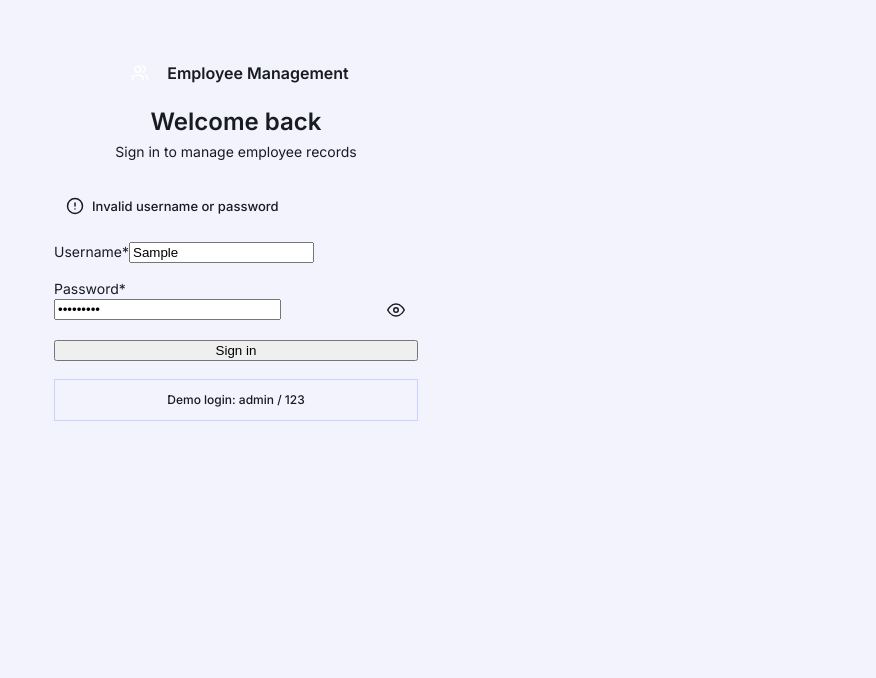
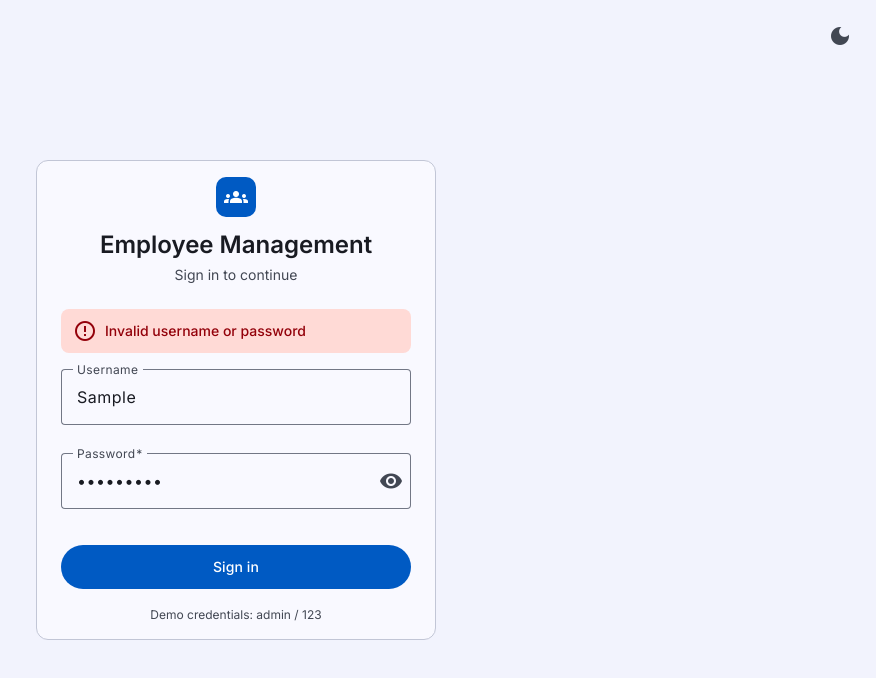
Before and after one commit to hadisuria/employee-management, an Angular app: page /login in a window 1280 px wide. Both pictures are taken after typing "Sample", "Sample123" into the empty fields and a click on the button "Sign in". Shown: the top 678 px of the page, without its empty margins (404-1280 px from the left). Built offline with nearby package versions, Linux system fonts and the light colour scheme.

Commit message:
refactor(login): center login vertically with angular material and theme toggle

```diff
--- a/src/app/features/login/login.html
+++ b/src/app/features/login/login.html
@@ -1,140 +1,83 @@
+<button
+  matIconButton
+  type="button"
+  class="theme-corner-btn"
+  [matTooltip]="theme.isDark() ? 'Switch to light mode' : 'Switch to dark mode'"
+  [attr.aria-label]="theme.isDark() ? 'Switch to light mode' : 'Switch to dark mode'"
+  (click)="theme.toggle($event)"
+>
+  <mat-icon>{{ theme.isDark() ? 'light_mode' : 'dark_mode' }}</mat-icon>
+</button>
+
 <div class="login-page">
-  <section class="surface-card login-card" aria-labelledby="login-heading">
+  <mat-card appearance="outlined" class="login-card" aria-labelledby="login-heading">
+    <mat-card-content class="card-body">
       <div class="login-header">
-      <div class="brand-row">
-        <span class="brand-badge" aria-hidden="true">
-          <svg
-            width="18"
-            height="18"
-            viewBox="0 0 24 24"
-            fill="none"
-            stroke="currentColor"
-            stroke-width="2"
-            stroke-linecap="round"
-            stroke-linejoin="round"
-          >
-            <path d="M16 21v-2a4 4 0 0 0-4-4H6a4 4 0 0 0-4 4v2" />
-            <circle cx="9" cy="7" r="4" />
-            <path d="M22 21v-2a4 4 0 0 0-3-3.87" />
-            <path d="M16 3.13a4 4 0 0 1 0 7.75" />
-          </svg>
+        <span class="brand-mark" aria-hidden="true">
+          <mat-icon>groups</mat-icon>
         </span>
-        <span class="brand-title">Employee Management</span>
-      </div>
-
-      <h1 id="login-heading" class="login-title">Welcome back</h1>
-      <p class="login-subtitle">Sign in to manage employee records</p>
+        <h1 id="login-heading" class="login-title">Employee Management</h1>
+        <p class="login-subtitle">Sign in to continue</p>
       </div>
 
       @if (authError()) {
         <div class="alert-error" role="alert">
-        <svg
-          width="18"
-          height="18"
-          viewBox="0 0 24 24"
-          fill="none"
-          stroke="currentColor"
-          stroke-width="2"
-          stroke-linecap="round"
-          stroke-linejoin="round"
-          aria-hidden="true"
-        >
-          <circle cx="12" cy="12" r="10" />
-          <line x1="12" y1="8" x2="12" y2="12" />
-          <line x1="12" y1="16" x2="12.01" y2="16" />
-        </svg>
+          <mat-icon aria-hidden="true">error_outline</mat-icon>
           <span>{{ authError() }}</span>
         </div>
       }
 
       <form class="login-form" [formGroup]="form" (ngSubmit)="onSubmit()" novalidate>
-      <div class="form-field">
-        <label class="field-label" for="login-username">
-          Username<span class="required-star" aria-hidden="true">*</span>
-        </label>
+        <mat-form-field class="full-width">
+          <mat-label>Username</mat-label>
           <input
-          id="login-username"
+            matInput
             type="text"
-          class="field-input"
             formControlName="username"
-          placeholder="Enter your username"
+            placeholder="Enter username"
             autocomplete="username"
-          [class.is-invalid]="form.controls.username.invalid && form.controls.username.touched"
           />
           @if (form.controls.username.touched && form.controls.username.errors?.['required']) {
-          <span class="field-error">Username is required</span>
+            <mat-error>Username is required</mat-error>
           }
-      </div>
+        </mat-form-field>
 
-      <div class="form-field">
-        <label class="field-label" for="login-password">
-          Password<span class="required-star" aria-hidden="true">*</span>
-        </label>
-        <div class="password-wrapper">
+        <mat-form-field class="full-width">
+          <mat-label>Password</mat-label>
           <input
-            id="login-password"
+            matInput
             [type]="showPassword() ? 'text' : 'password'"
-            class="field-input password-input"
             formControlName="password"
-            placeholder="Enter your password"
+            placeholder="Enter password"
             autocomplete="current-password"
-            [class.is-invalid]="form.controls.password.invalid && form.controls.password.touched"
           />
           <button
+            matIconButton
+            matSuffix
             type="button"
-            class="eye-toggle"
             [attr.aria-label]="showPassword() ? 'Hide password' : 'Show password'"
             (click)="togglePassword()"
           >
-            @if (showPassword()) {
-              <svg
-                width="18"
-                height="18"
-                viewBox="0 0 24 24"
-                fill="none"
-                stroke="currentColor"
-                stroke-width="2"
-                stroke-linecap="round"
-                stroke-linejoin="round"
-              >
-                <path
-                  d="M17.94 17.94A10.07 10.07 0 0 1 12 20c-7 0-11-8-11-8a18.45 18.45 0 0 1 5.06-5.94"
-                />
-                <path d="M9.9 4.24A9.12 9.12 0 0 1 12 4c7 0 11 8 11 8a18.5 18.5 0 0 1-2.16 3.19" />
-                <line x1="1" y1="1" x2="23" y2="23" />
-              </svg>
-            } @else {
-              <svg
-                width="18"
-                height="18"
-                viewBox="0 0 24 24"
-                fill="none"
-                stroke="currentColor"
-                stroke-width="2"
-                stroke-linecap="round"
-                stroke-linejoin="round"
-              >
-                <path d="M1 12s4-8 11-8 11 8 11 8-4 8-11 8-11-8-11-8z" />
-                <circle cx="12" cy="12" r="3" />
-              </svg>
+            <mat-icon>{{ showPassword() ? 'visibility_off' : 'visibility' }}</mat-icon>
+          </button>
+          @if (form.controls.password.touched && form.controls.password.errors?.['required']) {
+            <mat-error>Password is required</mat-error>
           }
-          </button>
-        </div>
-        @if (form.controls.password.touched && form.controls.password.errors?.['required']) {
-          <span class="field-error">Password is required</span>
-        }
-      </div>
+        </mat-form-field>
 
-      <button type="submit" class="btn btn-primary submit-btn" [disabled]="submitting()">
+        <button matButton="filled" type="submit" class="submit-btn" [disabled]="submitting()">
           @if (submitting()) {
-          <span class="spinner" aria-hidden="true"></span>
+            <span class="submit-content">
+              <mat-spinner diameter="18" class="submit-spinner" />
               <span>Signing in...</span>
+            </span>
           } @else {
             <span>Sign in</span>
           }
         </button>
       </form>
 
-    <div class="demo-hint">Demo login: admin / 123</div>
-  </section>
+      <p class="demo-hint">Demo credentials: admin / 123</p>
+    </mat-card-content>
+  </mat-card>
 </div>
--- a/src/app/features/login/login.scss
+++ b/src/app/features/login/login.scss
@@ -1,3 +1,18 @@
+:host {
+  flex: 1;
+  display: flex;
+  flex-direction: column;
+  min-height: 100dvh;
+  position: relative;
+}
+
+.theme-corner-btn {
+  position: fixed;
+  top: 16px;
+  right: 16px;
+  z-index: 10;
+}
+
 .login-page {
   flex: 1;
   display: flex;
@@ -8,8 +23,12 @@
 
 .login-card {
   width: 100%;
-  max-width: 420px;
-  padding: 32px 28px;
+  max-width: 400px;
+  background-color: var(--mat-sys-surface);
+}
+
+.card-body {
+  padding: 28px 24px 24px;
 }
 
 .login-header {
@@ -20,42 +39,29 @@
   margin-bottom: 24px;
 }
 
-.brand-row {
-  display: inline-flex;
-  align-items: center;
-  gap: 10px;
-  margin-bottom: 16px;
-}
-
-.brand-badge {
+.brand-mark {
   display: inline-flex;
   align-items: center;
   justify-content: center;
-  width: 34px;
-  height: 34px;
-  border-radius: 9px;
-  background-color: var(--primary);
-  color: #ffffff;
-}
-
-.brand-title {
-  font-size: 16px;
-  font-weight: 600;
-  color: var(--text-primary);
+  width: 40px;
+  height: 40px;
+  margin-bottom: 12px;
+  border-radius: 10px;
+  background-color: var(--mat-sys-primary);
+  color: var(--mat-sys-on-primary);
 }
 
 .login-title {
   margin: 0;
-  font-size: 24px;
-  line-height: 32px;
+  font: var(--mat-sys-headline-small);
   font-weight: 600;
-  color: var(--text-primary);
+  color: var(--mat-sys-on-surface);
 }
 
 .login-subtitle {
   margin: 4px 0 0;
-  font-size: 14px;
-  color: var(--text-secondary);
+  font: var(--mat-sys-body-medium);
+  color: var(--mat-sys-on-surface-variant);
 }
 
 .alert-error {
@@ -64,89 +70,48 @@
   gap: 8px;
   margin-bottom: 16px;
   padding: 10px 12px;
-  border-radius: var(--radius-control);
-  border: 1px solid var(--danger-border);
-  background-color: var(--danger-bg);
-  color: var(--danger-text);
-  font-size: 13px;
+  border-radius: 8px;
+  background-color: var(--mat-sys-error-container);
+  color: var(--mat-sys-on-error-container);
+  font: var(--mat-sys-body-medium);
   font-weight: 500;
 }
 
 .login-form {
   display: flex;
   flex-direction: column;
-  gap: 16px;
+  gap: 8px;
 }
 
-.password-wrapper {
-  position: relative;
-}
-
-.password-input {
-  padding-right: 44px;
-}
-
-.eye-toggle {
-  position: absolute;
-  top: 50%;
-  right: 4px;
-  transform: translateY(-50%);
-  display: inline-flex;
-  align-items: center;
-  justify-content: center;
-  width: 36px;
-  height: 36px;
-  border: none;
-  border-radius: 6px;
-  background: transparent;
-  color: var(--text-secondary);
-  cursor: pointer;
-
-  &:hover {
-    color: var(--text-primary);
-    background-color: var(--bg-subtle);
-  }
+.full-width {
+  width: 100%;
 }
 
 .submit-btn {
   width: 100%;
-  margin-top: 4px;
+  height: 44px;
+  margin-top: 8px;
 }
 
-.spinner {
-  width: 16px;
-  height: 16px;
-  border: 2px solid rgba(255, 255, 255, 0.35);
-  border-top-color: #ffffff;
-  border-radius: 50%;
-  animation: spin 0.7s linear infinite;
+.submit-content {
+  display: inline-flex;
+  align-items: center;
+  gap: 8px;
 }
 
-@keyframes spin {
-  to {
-    transform: rotate(360deg);
-  }
+.submit-spinner {
+  --mat-progress-spinner-active-indicator-color: currentColor;
 }
 
 .demo-hint {
-  margin-top: 18px;
-  padding: 10px 12px;
-  border-radius: var(--radius-control);
-  border: 1px solid #c7d2fe;
-  background-color: var(--bg-tint);
-  color: var(--primary-hover);
-  font-size: 12px;
-  font-weight: 500;
+  margin: 18px 0 0;
   text-align: center;
+  font: var(--mat-sys-body-small);
+  color: var(--mat-sys-on-surface-variant);
 }
 
 @media (max-width: 599.98px) {
-  .login-card {
-    padding: 24px 20px;
-  }
-
-  .eye-toggle {
-    width: 40px;
-    height: 40px;
+  .card-body {
+    padding: 24px 16px 20px;
   }
 }
--- a/src/app/features/login/login.ts
+++ b/src/app/features/login/login.ts
@@ -1,14 +1,31 @@
 import { ChangeDetectionStrategy, Component, inject, signal } from '@angular/core';
 import { FormBuilder, ReactiveFormsModule, Validators } from '@angular/forms';
+import { MatButtonModule } from '@angular/material/button';
+import { MatCardModule } from '@angular/material/card';
+import { MatFormFieldModule } from '@angular/material/form-field';
+import { MatIconModule } from '@angular/material/icon';
+import { MatInputModule } from '@angular/material/input';
+import { MatProgressSpinnerModule } from '@angular/material/progress-spinner';
+import { MatTooltipModule } from '@angular/material/tooltip';
 import { Router } from '@angular/router';
 import { AuthApiService } from '../../core/api/auth-api.service';
 import { AuthStateService } from '../../core/state/auth-state.service';
+import { ThemeService } from '../../core/state/theme.service';
 import { trimmedRequiredValidator } from '../../shared/validators/date.validators';
 
 @Component({
   selector: 'app-login',
   changeDetection: ChangeDetectionStrategy.OnPush,
-  imports: [ReactiveFormsModule],
+  imports: [
+    ReactiveFormsModule,
+    MatCardModule,
+    MatFormFieldModule,
+    MatInputModule,
+    MatButtonModule,
+    MatIconModule,
+    MatProgressSpinnerModule,
+    MatTooltipModule,
+  ],
   templateUrl: './login.html',
   styleUrl: './login.scss',
 })
@@ -17,6 +34,7 @@ export class LoginComponent {
   private readonly authApi = inject(AuthApiService);
   private readonly authState = inject(AuthStateService);
   private readonly router = inject(Router);
+  readonly theme = inject(ThemeService);
 
   readonly showPassword = signal(false);
   readonly submitting = signal(false);
```
Lines whose indentation alone changed are shown as unchanged.
